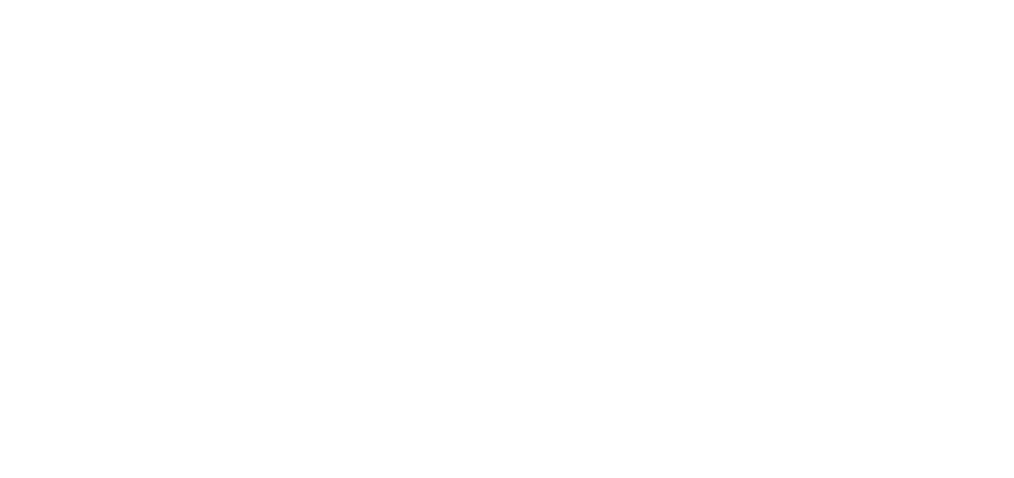
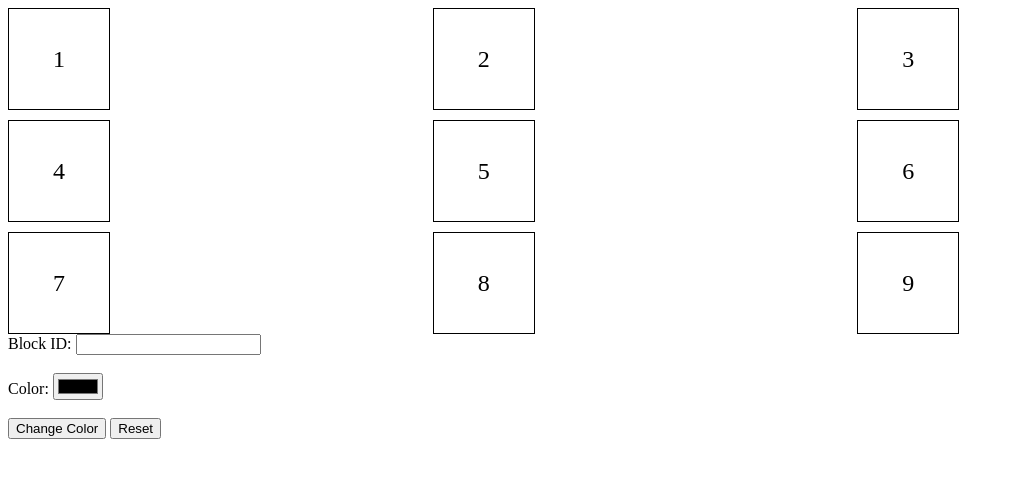
Before and after one commit to acciojob/Replit-Asian-Paints-Diptanu12, a website: page main.html in a window 1280 px wide. Shown: the whole page, without its empty margins (0-1014 px from the left). Drawn offline with Linux system fonts and the light colour scheme.

Commit message:
created a submission

```diff
--- a/main.html
+++ b/main.html
@@ -7,6 +7,25 @@
 </head>
 
 <body>
+	<div id="grid-container">
+  <div class="grid-item" id="1">1</div>
+  <div class="grid-item" id="2">2</div>
+  <div class="grid-item" id="3">3</div>
+  <div class="grid-item" id="4">4</div>
+  <div class="grid-item" id="5">5</div>
+  <div class="grid-item" id="6">6</div>
+  <div class="grid-item" id="7">7</div>
+  <div class="grid-item" id="8">8</div>
+  <div class="grid-item" id="9">9</div>
+</div>
+<form id="color-form">
+  <label for="block_id">Block ID:</label>
+  <input type="text" id="block_id" name="block_id"><br><br>
+  <label for="colour_id">Color:</label>
+  <input type="color" id="colour_id" name="colour_id"><br><br>
+  <button type="submit" id="change_button">Change Color</button>
+  <button type="button" id="reset_button">Reset</button>
+</form>
 	<!-- the entire body must be written by student -->
     <script type="text/javascript" src="./script.js">
 </script>
--- a/script.js
+++ b/script.js
@@ -1 +1,26 @@
 //your JS code here. If required.
+const gridItems = document.querySelectorAll('.grid-item');
+  const colorForm = document.getElementById('color-form');
+  const changeButton = document.getElementById('change_button');
+  const resetButton = document.getElementById('reset_button');
+
+  changeButton.addEventListener('click', function(event) {
+    event.preventDefault();
+    const blockId = document.getElementById('block_id').value;
+    const color = document.getElementById('colour_id').value;
+
+    gridItems.forEach(item => {
+      if (item.id === blockId) {
+        item.style.backgroundColor = color;
+      } else {
+        item.style.backgroundColor = 'transparent';
+      }
+    });
+  });
+
+  resetButton.addEventListener('click', function(event) {
+    event.preventDefault();
+    gridItems.forEach(item => {
+      item.style.backgroundColor = 'transparent';
+    });
+  });
--- a/styles.css
+++ b/styles.css
@@ -1 +1,17 @@
 /*  your css code here. If applicable */
+#grid-container {
+    display: grid;
+    grid-template-columns: repeat(3, 1fr);
+    gap: 10px;
+  }
+
+  .grid-item {
+    width: 100px;
+    height: 100px;
+    border: 1px solid black;
+    display: flex;
+    align-items: center;
+    justify-content: center;
+    font-size: 24px;
+    cursor: pointer;
+  }
```
